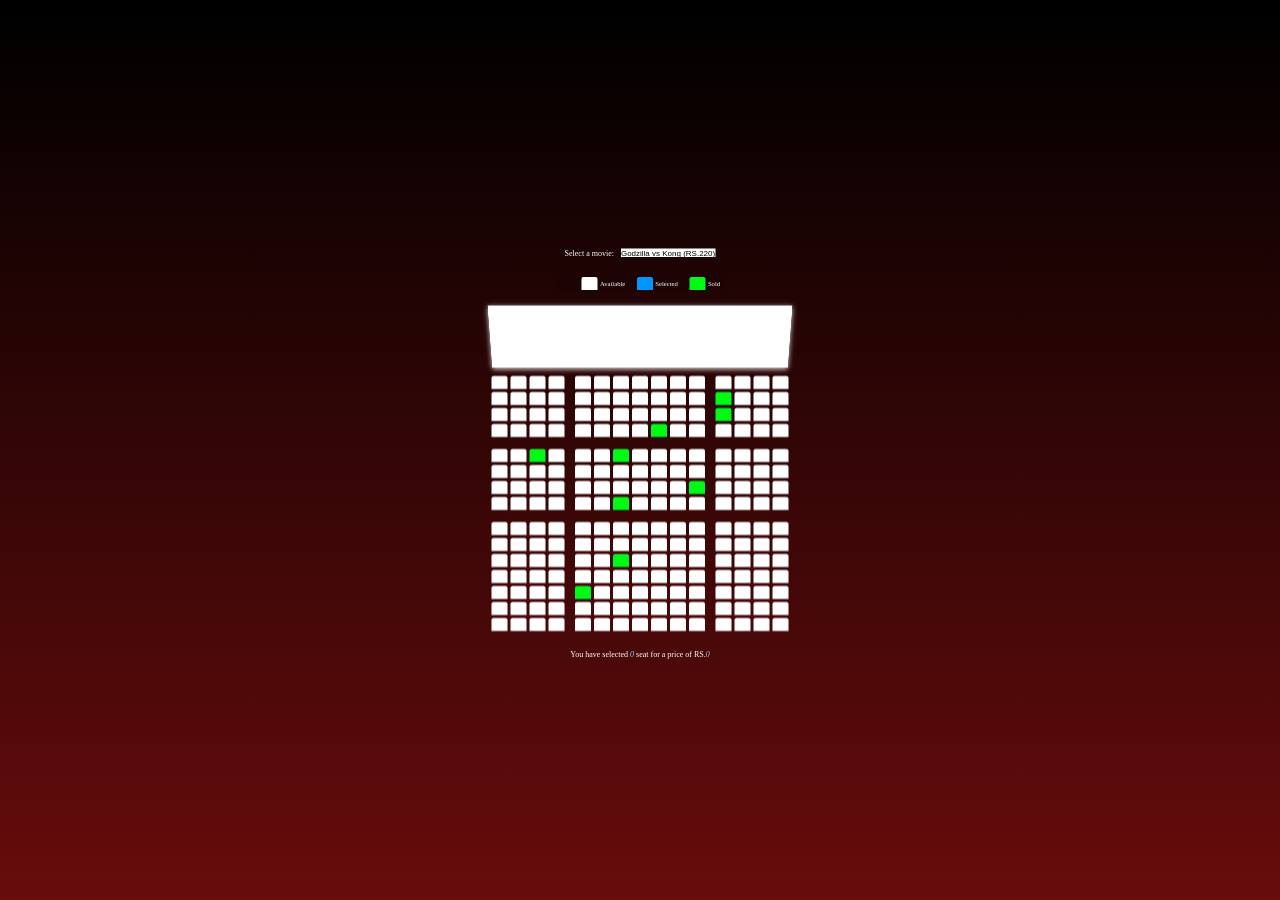
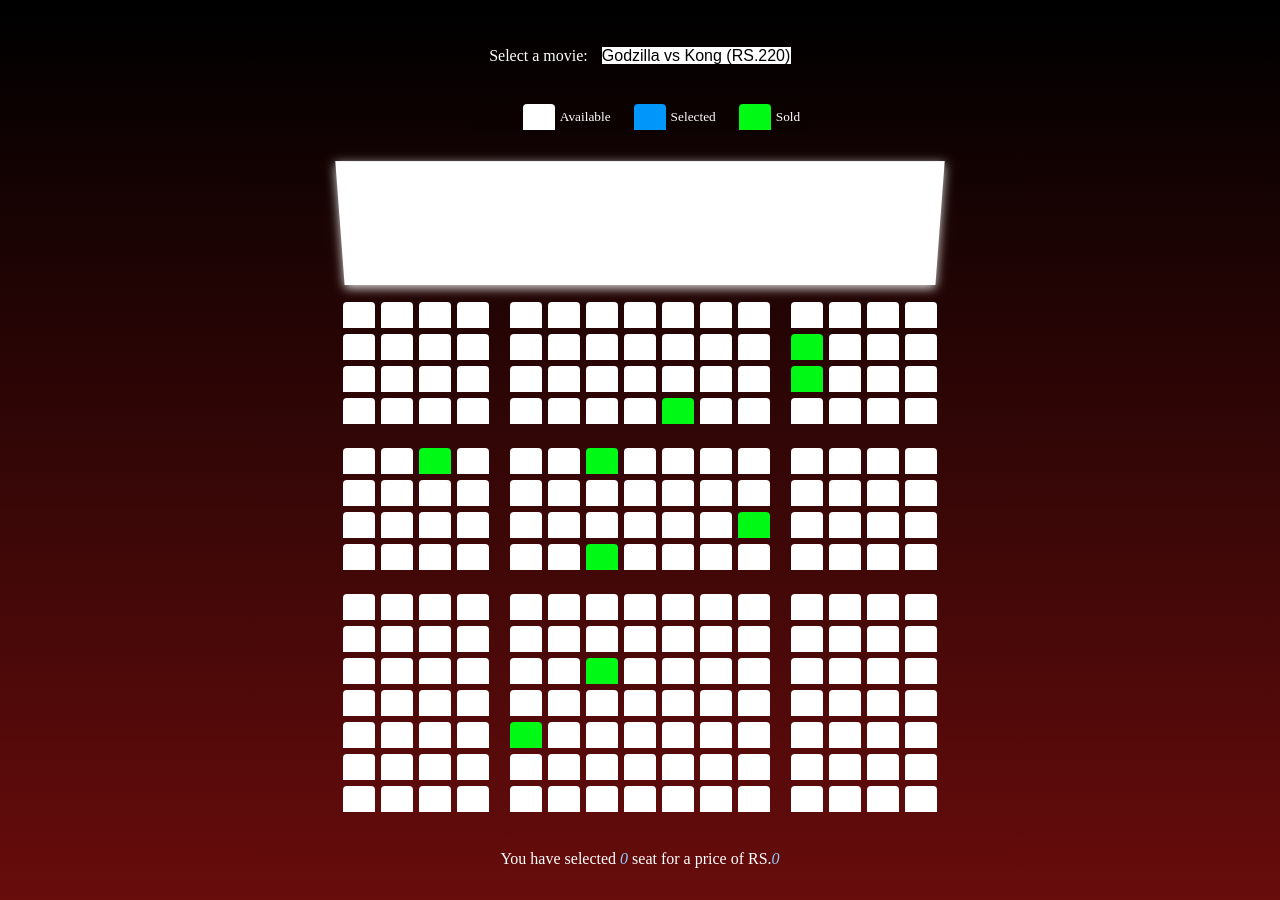
Before and after one commit to anilcorekci/css-html-js, a plain HTML site: page index.html in a window 1280 px wide. Drawn offline with Linux system fonts and the light colour scheme.

Commit message:
Update style.css

```diff
--- a/style.css
+++ b/style.css
@@ -11,7 +11,6 @@ body {
   flex-direction: column;
   margin-top:50px;
   margin-bottom: 50px;
-  transform: scale(0.5,0.5);
 }
 
 .movie-container {
```
